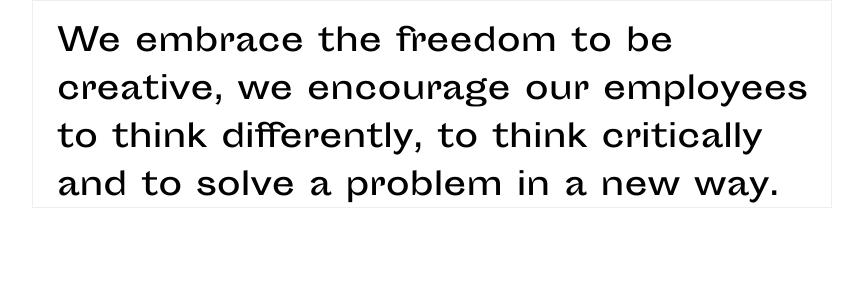
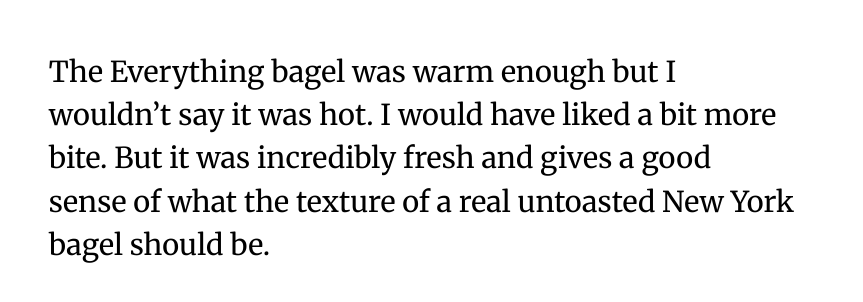
Before and after one commit to nickmcmillan/text-dilation-svg-filter, a React app: page / in a window 1280 px wide. Shown: the whole page, without its empty margins (208-1071 px from the left). Built offline with nearby package versions, Linux system fonts and the light colour scheme.

Commit message:
style improves

```diff
--- a/public/index.html
+++ b/public/index.html
@@ -19,7 +19,9 @@
       work correctly both with client-side routing and a non-root public URL.
       Learn how to configure a non-root public URL by running `npm run build`.
     -->
-	<title>React App</title>
+  <title>React App</title>
+  <link href="https://fonts.googleapis.com/css?family=Lora|Merriweather&display=swap" rel="stylesheet">
+
 </head>
 
 <body>
--- a/src/index.js
+++ b/src/index.js
@@ -21,7 +21,7 @@ function App() {
 
       <section className="light">
         <DilatedHeading
-          textValue="We embrace the freedom to be creative, we encourage our employees to think differently, to think critically and to solve a problem in a new way."
+          textValue="The Everything bagel was warm enough but I wouldn’t say it was hot. I would have liked a bit more bite. But it was incredibly fresh and gives a good sense of what the texture of a real untoasted New York bagel should be."
           spread={8}
           maxFat={30}
           textColor="#000"
--- a/src/styles.css
+++ b/src/styles.css
@@ -16,6 +16,10 @@ html {
 body {
   margin: 0;
   color: #fff;
+}
+
+section {
+  padding: 2rem 0;
 }
 
 .dark {
@@ -46,15 +50,18 @@ body {
 
 .DilatedHeading_svg {
   width: 100%;
-  border: 1px solid #eee;
+  /* border: 1px solid #eee; */
   display: block;
-  font-family: 'sg', sans-serif;
-  height: 13rem;
+  font-family: 'Merriweather', serif;
+
+
   font-size: 1rem;
+  /* height: 16rem; */
+  overflow: visible;
 }
 
 @media (min-width: 800px) {
   .DilatedHeading_svg {
-    font-size: 2rem;
+    font-size: 1.8rem;
   }
 }
```
